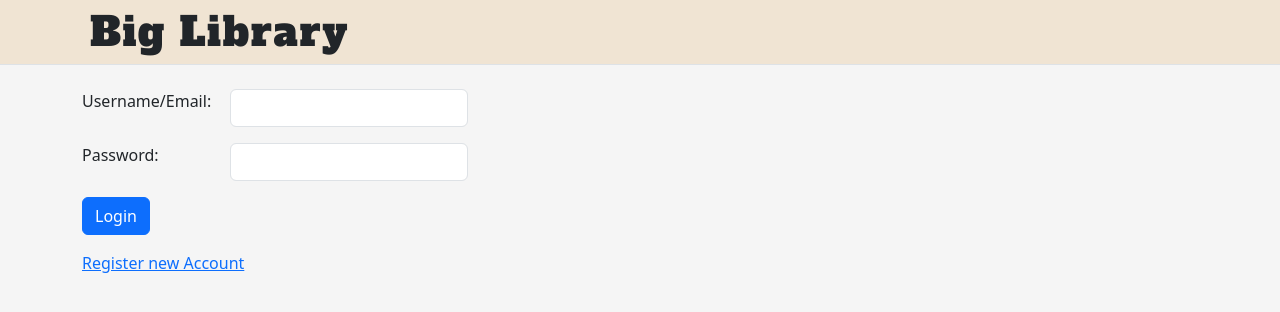
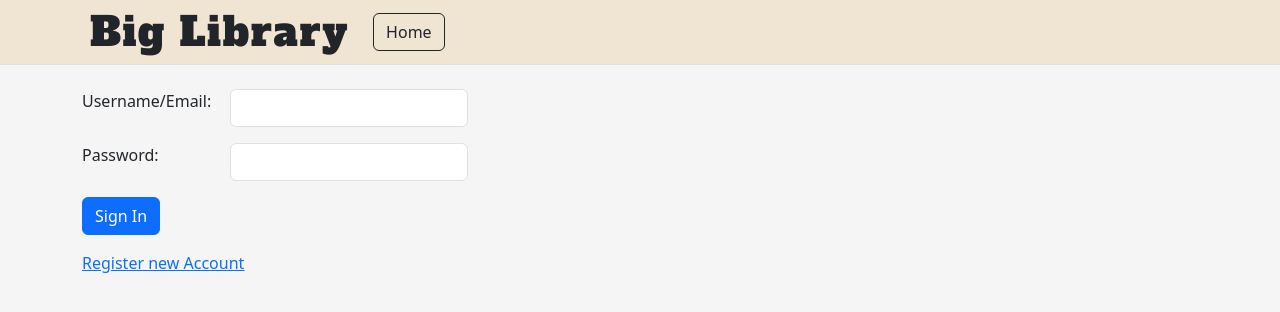
Before and after one commit to knsdev/big_library, a PHP site: page /user_login.php in a window 1280 px wide. Shown: the top 312 px of the page. Run offline with PHP 8.4, Linux system fonts and the light colour scheme.

Commit message:
Refactor navigation and login flow: update navbar buttons, remove login checks for index and details pages, and change logout redirection to index page.

```diff
--- a/website/components/navbar.php
+++ b/website/components/navbar.php
@@ -5,13 +5,20 @@
         <h1 class="text-center my-0 me-3">Big Library</h1>
       </a>
       <ul class='nav col-12 col-lg-auto me-lg-auto mb-2 justify-content-center mb-md-0'>
-        <?php if (isset($_SESSION['user']) || isset($_SESSION['admin'])) { ?>
-          <li><a href='index.php' class='nav-link px-2 link-body-emphasis'>Home</a></li>
+        <li><a href='index.php' class='btn btn-outline-dark me-3'>Home</a></li>
+        <?php if (isset($_SESSION['admin'])) { ?>
+          <li><a href='admin_dashboard.php' class='btn btn-outline-dark me-3'>Dashboard</a></li>
+        <?php } else { ?>
+          <?php if (
+            !isset($_SESSION['user']) && !isset($_SESSION['admin'])
+            && !str_contains($_SERVER['SCRIPT_NAME'], 'user_login.php')
+            && !str_contains($_SERVER['SCRIPT_NAME'], 'user_register.php')
+          ) { ?>
+            <li>
+              <a href="user_login.php" class="btn btn-outline-primary me-3">Sign In</a>
+            </li>
+          <?php } ?>
         <?php } ?>
-        <?php if (isset($_SESSION['admin'])) { ?>
-          <li><a href='admin_dashboard.php' class='nav-link px-2 link-body-emphasis'>Dashboard</a></li>
-        <?php } ?>
-        <!-- <li><a href='#' class='nav-link px-2 link-secondary'>Inventory</a></li> -->
       </ul>
       <?php if (isset($_SESSION['user']) || isset($_SESSION['admin'])) { ?>
         <div class='dropdown text-end'>
--- a/website/index.php
+++ b/website/index.php
@@ -1,10 +1,5 @@
 <?php
 session_start();
-
-// Not logged in, go back to login page
-if (!isset($_SESSION["user"]) && !isset($_SESSION["admin"])) {
-  header("location: user_login.php");
-}
 
 require_once './components/db_connect.php';
 require_once './components/util.php';
--- a/website/medium_details.php
+++ b/website/medium_details.php
@@ -1,10 +1,5 @@
 <?php
 session_start();
-
-// Not logged in, go back to login page
-if (!isset($_SESSION["user"]) && !isset($_SESSION["admin"])) {
-  header("location: user_login.php");
-}
 
 require_once './components/db_connect.php';
 require_once './components/util.php';
--- a/website/publisher.php
+++ b/website/publisher.php
@@ -1,10 +1,5 @@
 <?php
 session_start();
-
-// Not logged in, go back to login page
-if (!isset($_SESSION["user"]) && !isset($_SESSION["admin"])) {
-  header("location: user_login.php");
-}
 
 require_once './components/db_connect.php';
 require_once './components/media_card_layout.php';
--- a/website/user_login.php
+++ b/website/user_login.php
@@ -81,7 +81,7 @@ if (isset($_POST["login"])) {
           <input type="password" name="password" id="password" class="form-control">
         </div>
         <div>
-          <input type="submit" name="login" value="Login" class="btn btn-primary">
+          <input type="submit" name="login" value="Sign In" class="btn btn-primary">
         </div>
       </div>
     </form>
--- a/website/user_logout.php
+++ b/website/user_logout.php
@@ -7,4 +7,4 @@ unset($_SESSION["user"]);
 session_unset();
 session_destroy();
 
-header("location: user_login.php");
+header("location: index.php");
```
